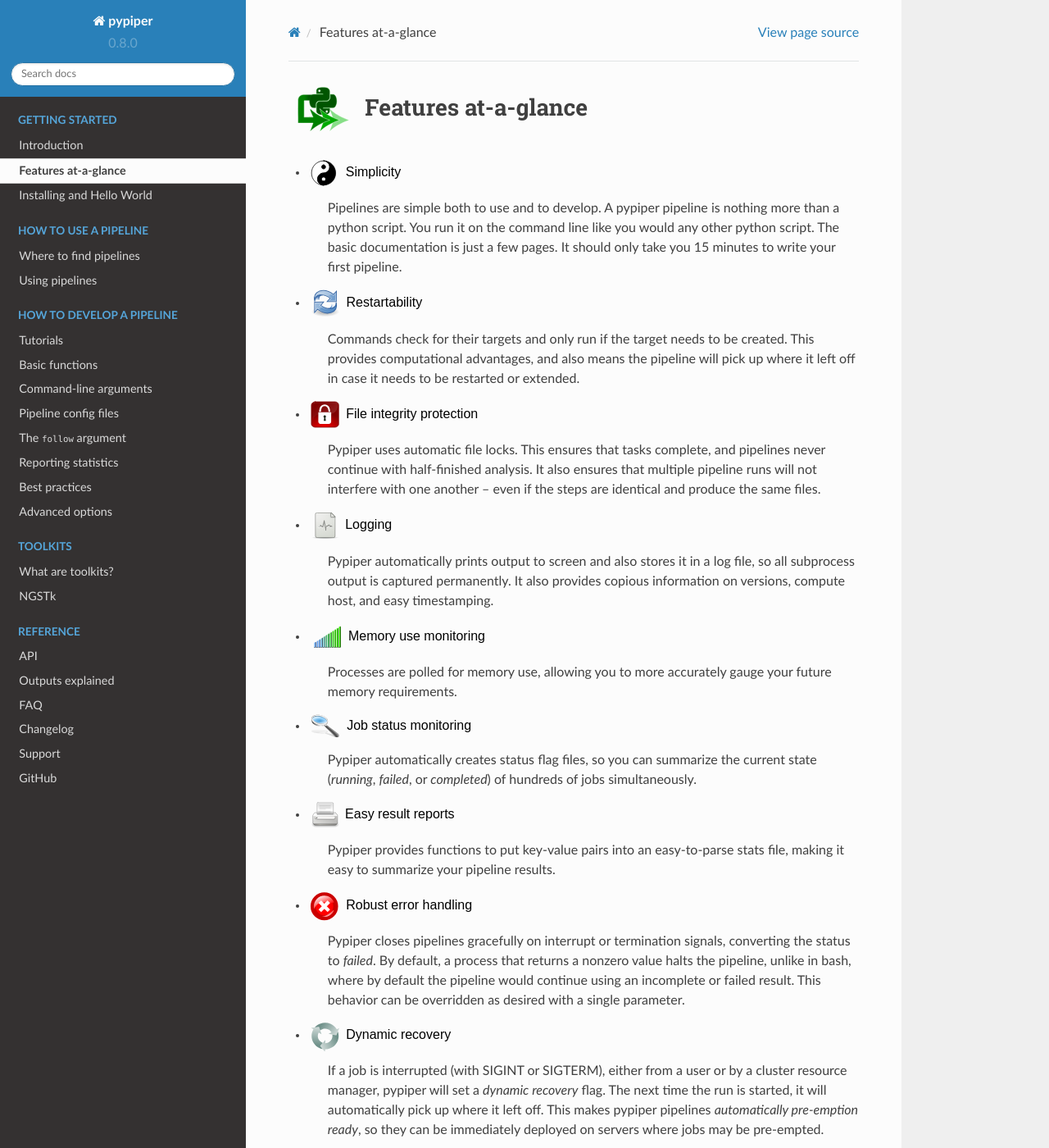
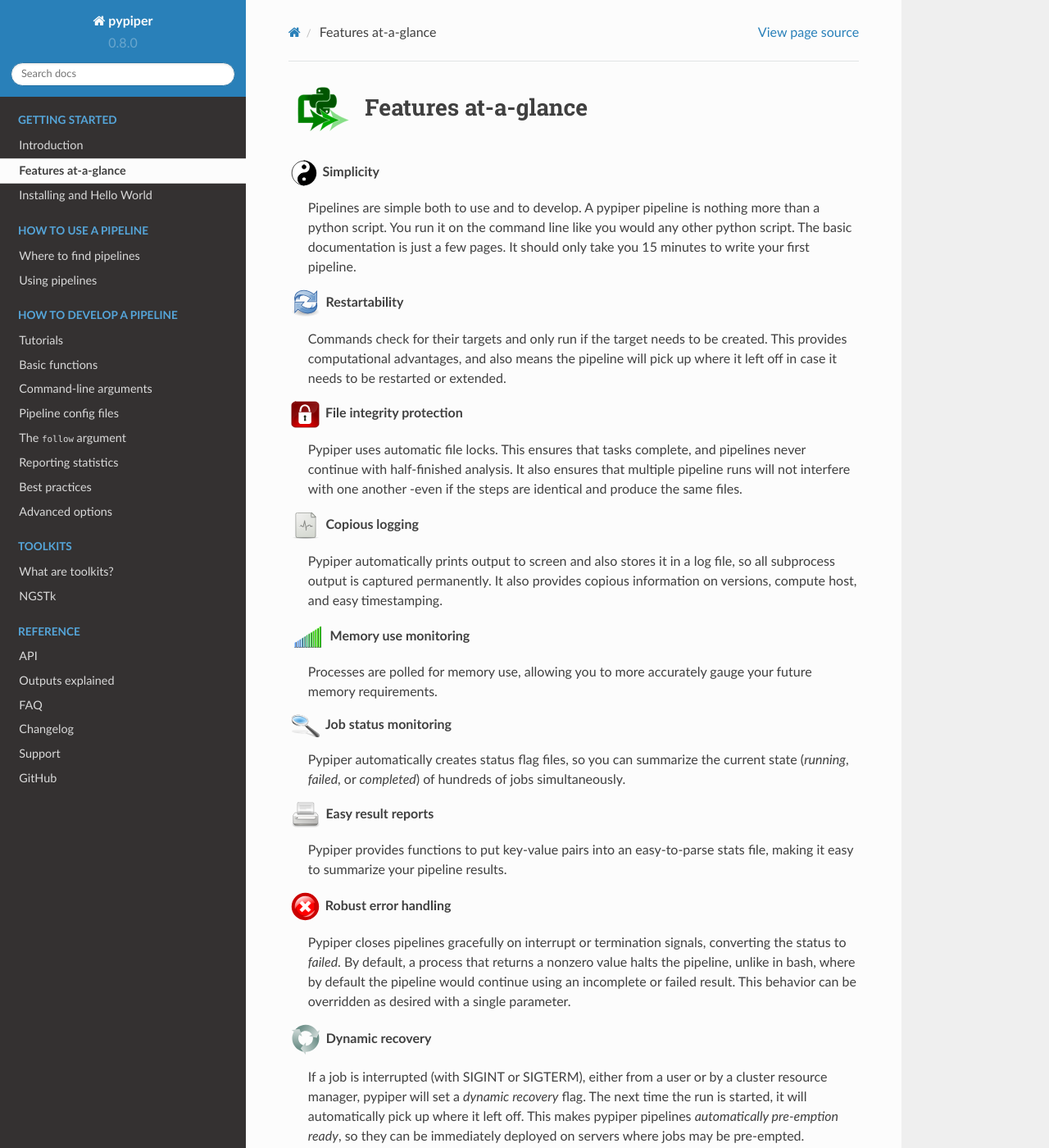
Before and after one commit to databio/pypiper, a Sphinx documentation site: the page built from doc/source/features.rst, in a window 1280 px wide and 1400 px high. Shown: the whole window at 82% size. Built offline with Sphinx 7.4.7 and the Read the Docs theme 2.0.0, drawn with Linux system fonts in a browser that asks for light colours.

Commit message:
prettier features page

```diff
--- a/doc/source/features.rst
+++ b/doc/source/features.rst
@@ -14,21 +14,29 @@
 .. |simplicity| image:: _static/simplicity.svg
 
 
-- |simplicity|
+|simplicity| **Simplicity**
 	Pipelines are simple both to use and to develop. A pypiper pipeline is nothing more than a python script. You run it on the command line like you would any other python script. The basic documentation is just a few pages. It should only take you 15 minutes to write your first pipeline.
-- |restartability|
+
+|restartability| **Restartability**
 	Commands check for their targets and only run if the target needs to be created. This provides computational advantages, and also means the pipeline will pick up where it left off in case it needs to be restarted or extended.
-- |protection|
-	Pypiper uses automatic file locks. This ensures that tasks complete, and pipelines never continue with half-finished analysis. It also ensures that multiple pipeline runs will not interfere with one another -- even if the steps are identical and produce the same files.
-- |logging|
+
+|protection| **File integrity protection**
+	Pypiper uses automatic file locks. This ensures that tasks complete, and pipelines never continue with half-finished analysis. It also ensures that multiple pipeline runs will not interfere with one another -even if the steps are identical and produce the same files.
+
+|logging| **Copious logging**
 	Pypiper automatically prints output to screen and also stores it in a log file, so all subprocess output is captured permanently. It also provides copious information on versions, compute host, and easy timestamping.
-- |memory|
+
+|memory| **Memory use monitoring**
 	Processes are polled for memory use, allowing you to more accurately gauge your future memory requirements.
-- |job_status|
+
+|job_status| **Job status monitoring**
 	Pypiper automatically creates status flag files, so you can summarize the current state (`running`, `failed`, or `completed`) of hundreds of jobs simultaneously.
-- |reports|
+
+|reports| **Easy result reports**
 	Pypiper provides functions to put key-value pairs into an easy-to-parse stats file, making it easy to summarize your pipeline results.
-- |error|
+
+|error| **Robust error handling**
 	Pypiper closes pipelines gracefully on interrupt or termination signals, converting the status to `failed`. By default, a process that returns a nonzero value halts the pipeline, unlike in bash, where by default the pipeline would continue using an incomplete or failed result. This behavior can be overridden as desired with a single parameter.
-- |recovery|
+
+|recovery| **Dynamic recovery**
 	If a job is interrupted (with SIGINT or SIGTERM), either from a user or by a cluster resource manager, pypiper will set a `dynamic recovery` flag. The next time the run is started, it will automatically pick up where it left off. This makes pypiper pipelines `automatically pre-emption ready`, so they can be immediately deployed on servers where jobs may be pre-empted.
```
Also changed, not shown: doc/source/_static/error.svg, doc/source/_static/job_status.svg, doc/source/_static/logging.svg, doc/source/_static/memory.svg, doc/source/_static/protection.svg, doc/source/_static/recovery.svg, doc/source/_static/reports.svg, doc/source/_static/restartability.svg, doc/source/_static/simplicity.svg.
